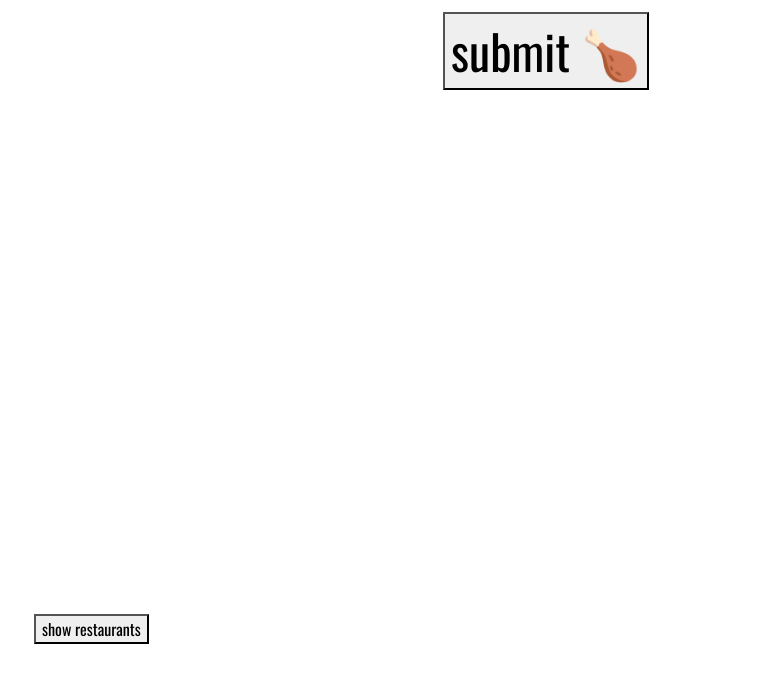
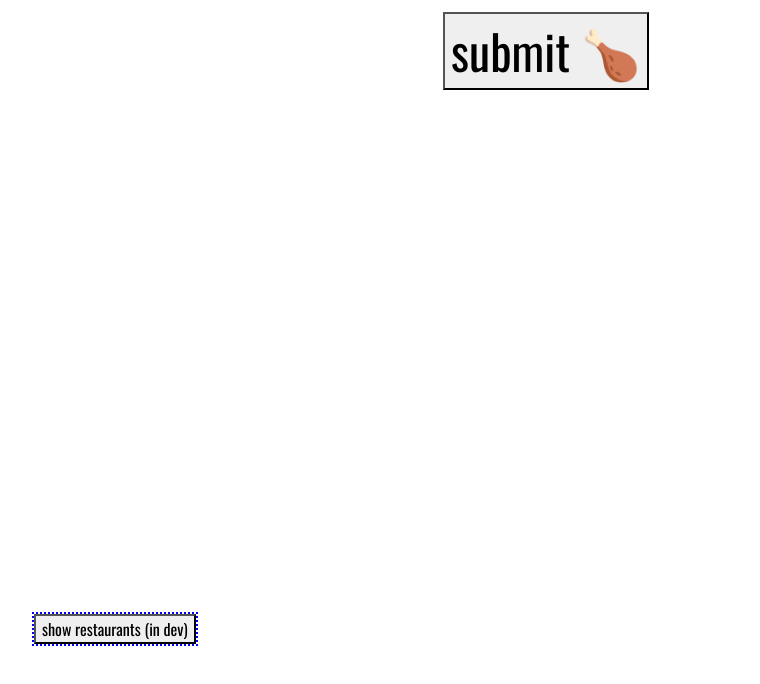
Before and after one commit to zornfett/restaurant-randomizer, a plain HTML site: page index.html in a window 1280 px wide. Shown: the part 76-760 px from the top of the page, without its empty margins (94-854 px from the left). Drawn offline with nearby package versions, Linux system fonts and the light colour scheme; a web font is replaced by a local one.

Commit message:
negligible

```diff
--- a/css/lunch-picker.css
+++ b/css/lunch-picker.css
@@ -52,6 +52,9 @@ h3 {
 	left: 10%;
 	bottom: 10%;
 	z-index: 1000;
+
+	/**/
+	outline: 2px dotted blue;
 }
 
 /*
--- a/index.html
+++ b/index.html
@@ -25,7 +25,7 @@
 		<div class="snowflake">&#127846;</div><div class="snowflake">&#127814;</div>
 		<div class="snowflake">&#127849;</div><div class="snowflake">&#127829;</div>
 	</div>
-	<button id="showAll">show restaurants</button>
+	<button id="showAll">show restaurants (in dev)</button>
 	<div class="container">
 		<h1>click to pick a restaurant!</h1>
 		<div class="form-element button">
@@ -131,4 +131,7 @@ https://stackoverflow.com/questions/25994909/difference-between-foreach-and-for-
 
 https://stackoverflow.com/questions/5242050/how-to-access-js-array-defined-in-another-js-file
 
+https://stackoverflow.com/questions/1168807/how-can-i-add-a-key-value-pair-to-a-javascript-object
+
+
  -->
--- a/js/lunch-picker.js
+++ b/js/lunch-picker.js
@@ -5,6 +5,7 @@ spinTheWheel.onclick = function pickAplatz() {
 	var i;
 	for (i=0;i<setzt.length;i++){
 		var restaurant = setzt[Math.floor(Math.random() * setzt.length)];
+		// https://andrew.hedges.name/experiments/random/randomness.html
 		var name = restaurant['name'];
 		var phone = restaurant['phone'];
 		var menu = restaurant['menu'];
```
